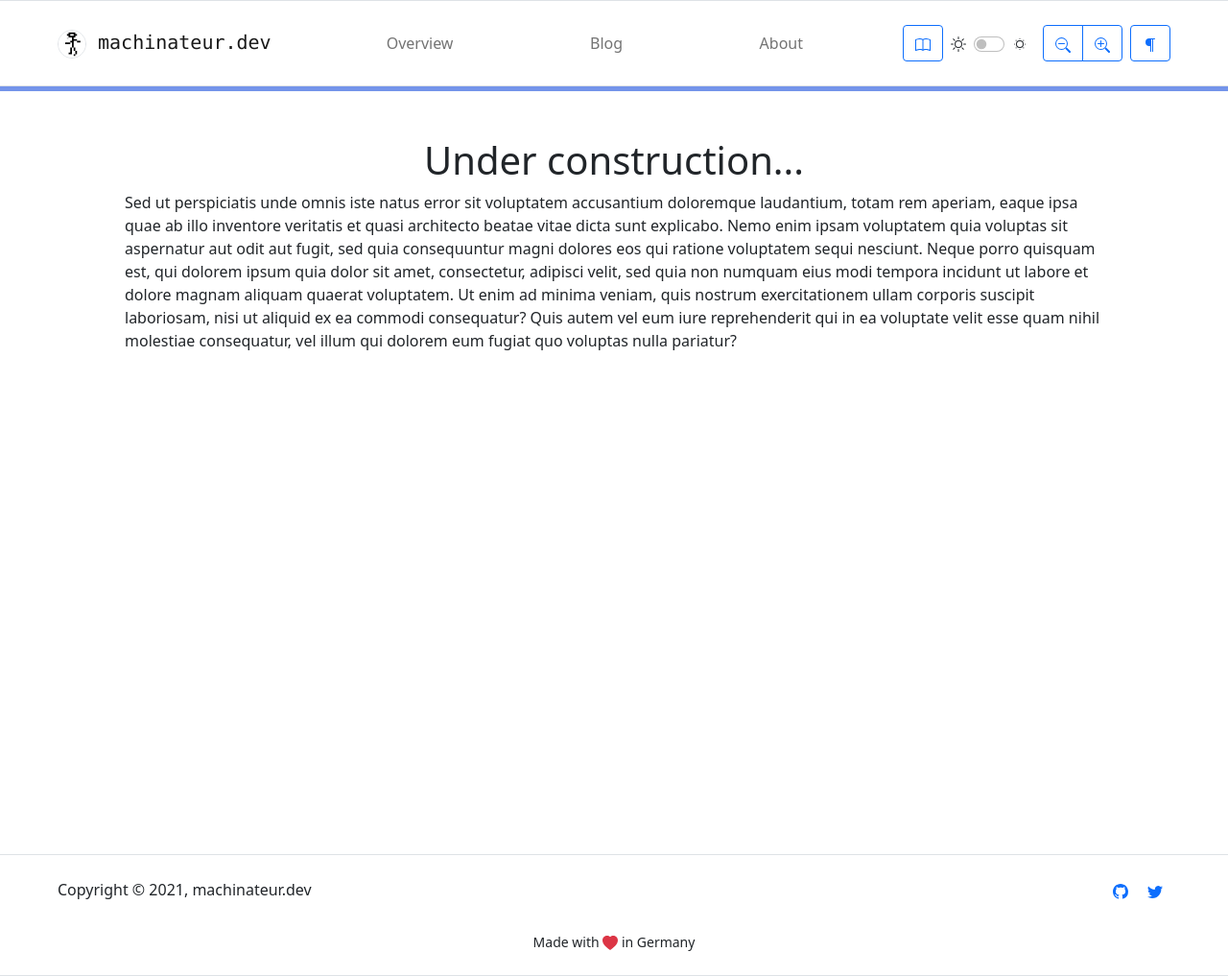
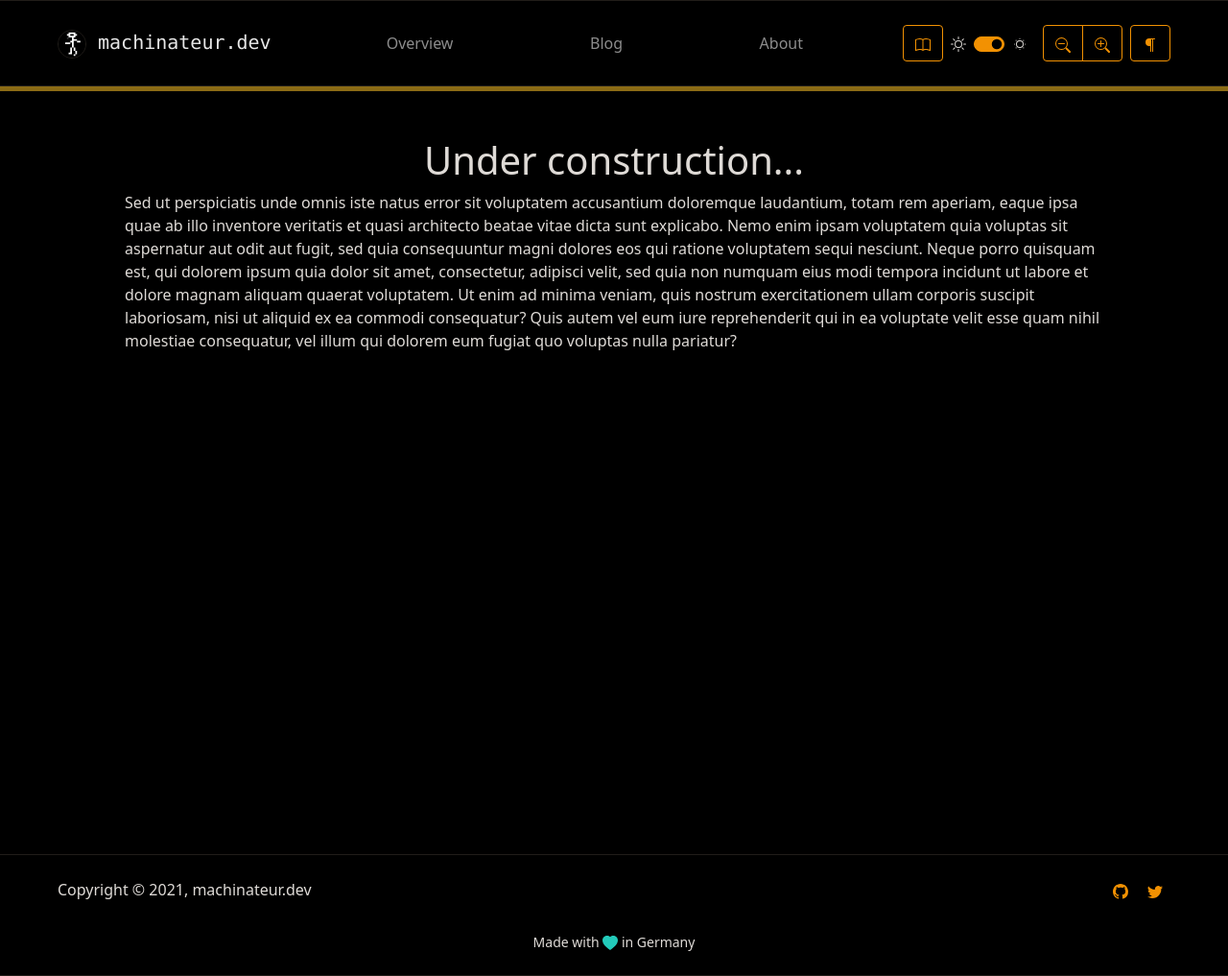
Before and after one commit to machinateur/website, a Symfony app: template templates/content.html.twig in a window 1280 px wide. Shown: the whole page at 96% size. Run offline with Twig, Linux system fonts and the light colour scheme; the template is opened without the code that fills it, so the values that code supplies are empty; some libraries are stand-ins or nearby versions.

Commit message:
Implement theme component with invert() instead of grayscale()

```diff
--- a/templates/_page_theme.html.twig
+++ b/templates/_page_theme.html.twig
@@ -47,6 +47,8 @@
     {% with %}{{ block('style', 'component/zoom.html.twig') }}{% endwith %}
     {% with %}{{ block('style', 'component/main-content.html.twig') }}{% endwith %}
 {% endblock %}
+
+{% block body_class %}bg-white{% endblock %}
 
 {% block body_data %}
     {% with { value: reader_mode } %}{{ block('data', 'component/reader-mode.html.twig') }}{% endwith %}
@@ -102,7 +104,7 @@
     {% endblock %}
 
     <a class="invisible" id="{{ main_content_id[1:] }}"></a>
-    <div class="border-top border-5 min-vh-100" style="border-color: {{ random_color }}!important;">
+    <div class="bg-white border-top border-5 min-vh-100" style="border-color: {{ random_color }}!important;">
         <div class="container">
             {% block body_content %}
             {% endblock %}
--- a/templates/component/theme.html.twig
+++ b/templates/component/theme.html.twig
@@ -4,10 +4,10 @@
     <!-- component: theme -->
     <style>
         body[data-app-theme="dark"] {
-        {# TODO #}
+            filter: invert(100%);
         }
         body[data-app-theme="light"] {
-        {# TODO #}
+            filter: invert(0%);
         }
     </style>
 {% endblock %}
@@ -39,7 +39,28 @@
         (function () {
             'use strict';
 
+            // TODO: Implement user preference.
+            //  https://css-tricks.com/a-complete-guide-to-dark-mode-on-the-web/#storing-preferences.
+
+            function getTheme() {
+                var initialTheme = 'light';
+
+                var preferDarkTheme = window.matchMedia('(prefers-color-scheme: dark)');
+                if (preferDarkTheme.matches) {
+                    initialTheme = 'dark';
+                } else {
+                    var date = new Date();
+                    if (7 > date.getHours() || 19 < date.getHours()) {
+                        initialTheme = 'dark';
+                    }
+                }
+
+                return initialTheme;
+            }
+
             var list = document.querySelectorAll('[data-app-component="theme"]');
+
+            document.body.dataset.appTheme = getTheme();
 
             Array.prototype.slice.call(list)
                 .forEach(
@@ -53,6 +74,8 @@
                         checkbox.addEventListener('change', function (event) {
                             document.body.dataset.appTheme = !!checkbox.checked ? 'dark' : 'light';
                         }, false);
+
+                        checkbox.checked = 'dark' === document.body.dataset.appTheme;
                     }
                 );
         })();
```
